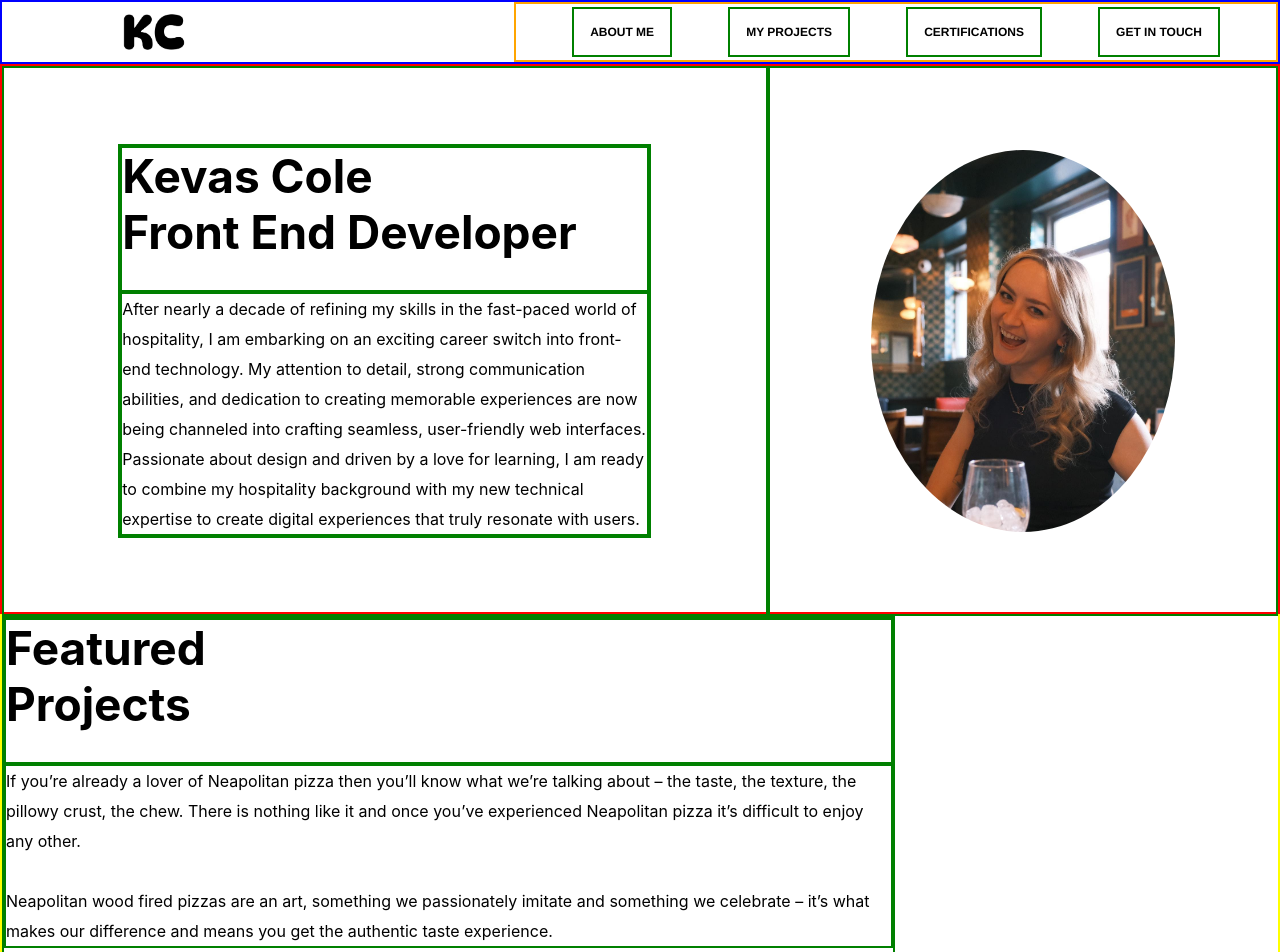
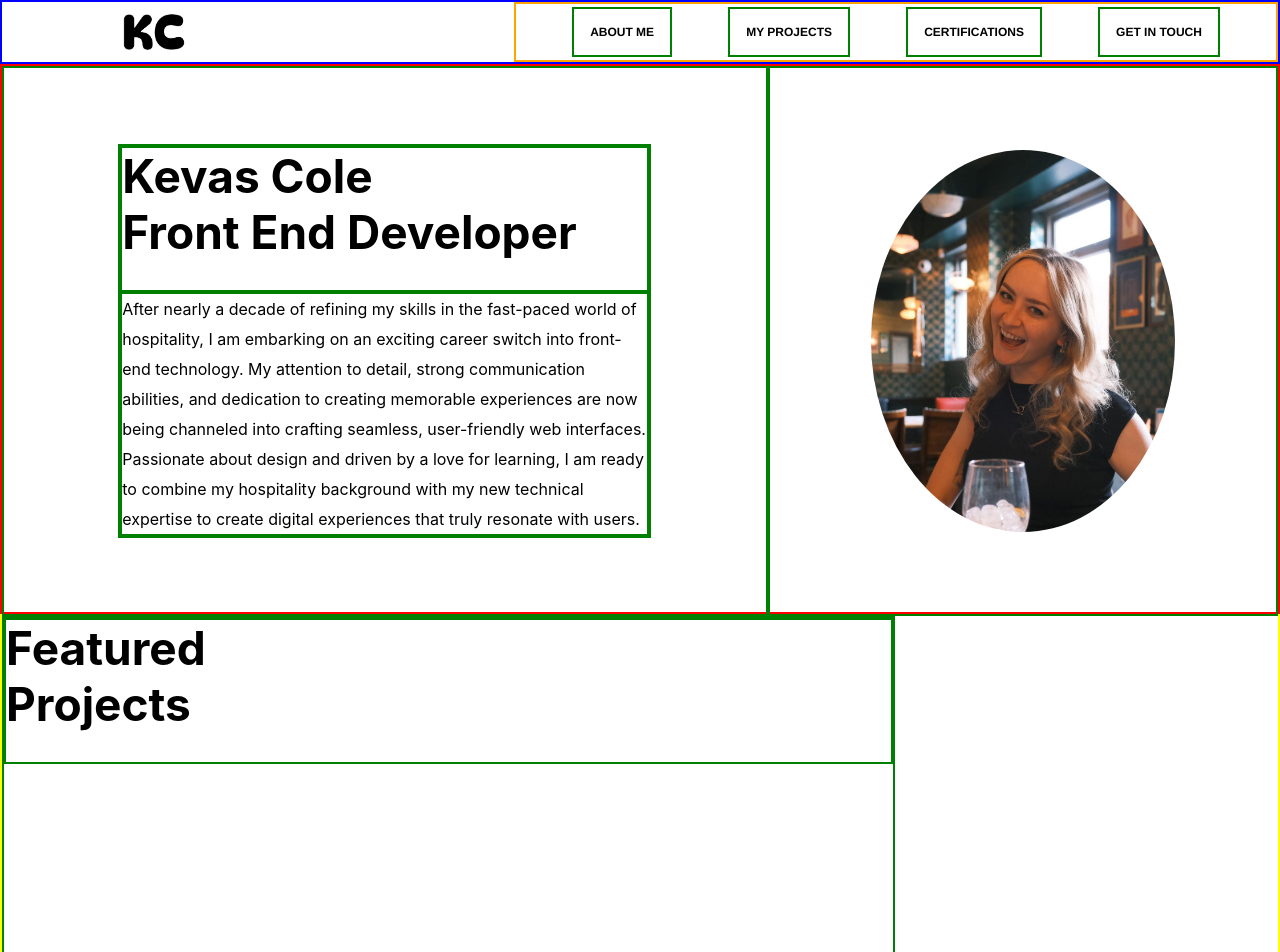
Before and after one commit to Kevasc/KCPortfolio, a React (Create React App) app in the folder my-app/: page / in a window 1280 px wide. Shown: the top 952 px of the page. Built offline with nearby package versions, Linux system fonts and the light colour scheme.

Commit message:
removed unnecessary text

```diff
--- a/my-app/src/components/body/BodyLowerSection.jsx
+++ b/my-app/src/components/body/BodyLowerSection.jsx
@@ -8,16 +8,6 @@ const BodyLowerSection = () => {
           Featured
           <br /> Projects
         </p>
-        <p className="lower-column-text">
-          If you’re already a lover of Neapolitan pizza then you’ll know what
-          we’re talking about – the taste, the texture, the pillowy crust, the
-          chew. There is nothing like it and once you’ve experienced Neapolitan
-          pizza it’s difficult to enjoy any other.
-          <br /> <br />
-          Neapolitan wood fired pizzas are an art, something we passionately
-          imitate and something we celebrate – it’s what makes our difference
-          and means you get the authentic taste experience.
-        </p>
       </div>
     </div>
   );
```
